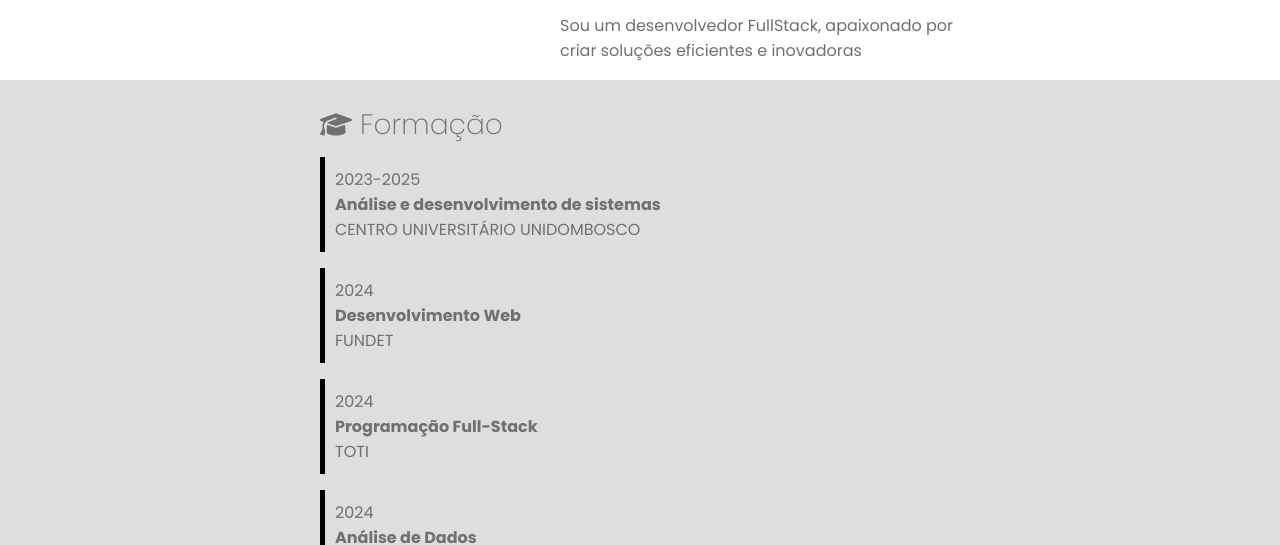
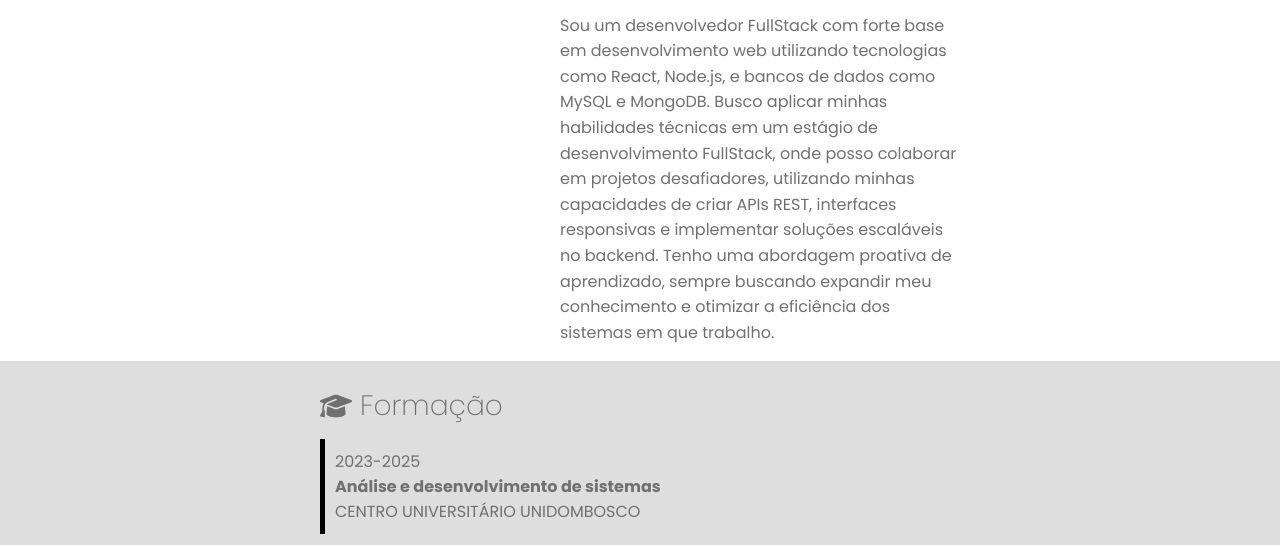
Before and after one commit to devHyrum/Portfolio, a plain HTML site: page index.html in a window 1280 px wide. Shown: the part 683-1228 px from the top of the page. Drawn offline with nearby package versions, Linux system fonts and the light colour scheme; no server answers.

Commit message:
Resumo Atualizado

```diff
--- a/index.html
+++ b/index.html
@@ -46,7 +46,7 @@
                     <h2>Hyrum Spencer Olivera Fernandez</h2>
                     <h3><i>Desenvolvedor Full-Stack</i></h3>
                     <h4>Olá!</h4>
-                    <p>Sou um desenvolvedor FullStack, apaixonado por criar soluções eficientes e inovadoras</p>
+                    <p>Sou um desenvolvedor FullStack com forte base em desenvolvimento web utilizando tecnologias como React, Node.js, e bancos de dados como MySQL e MongoDB. Busco aplicar minhas habilidades técnicas em um estágio de desenvolvimento FullStack, onde posso colaborar em projetos desafiadores, utilizando minhas capacidades de criar APIs REST, interfaces responsivas e implementar soluções escaláveis no backend. Tenho uma abordagem proativa de aprendizado, sempre buscando expandir meu conhecimento e otimizar a eficiência dos sistemas em que trabalho.</p>
                 </article>
             </div>
         </section>
```
